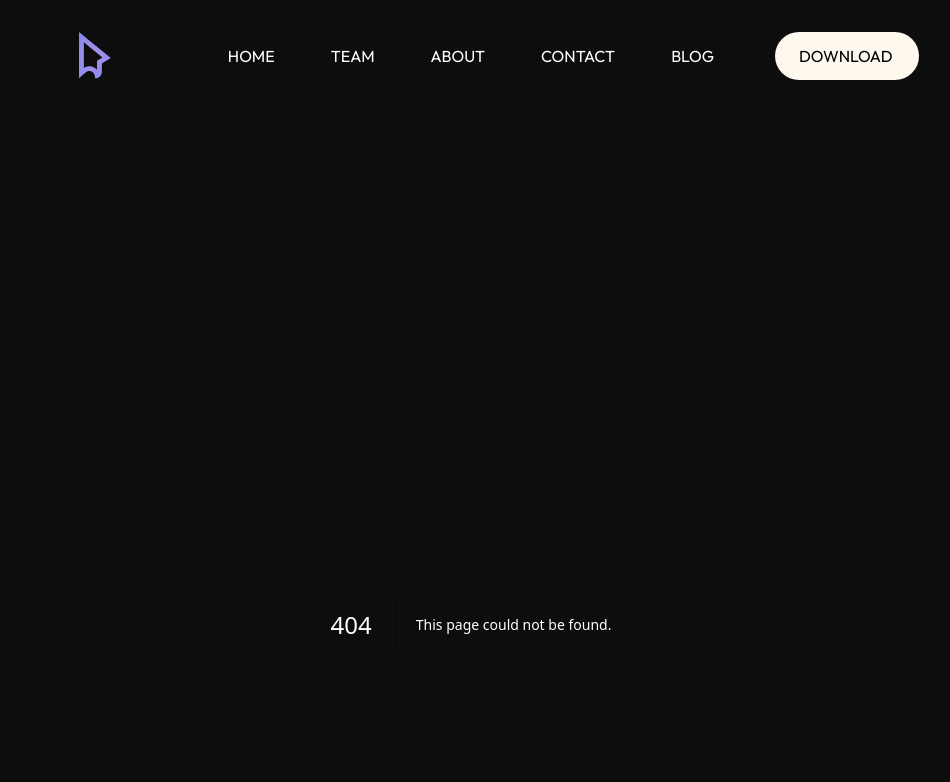
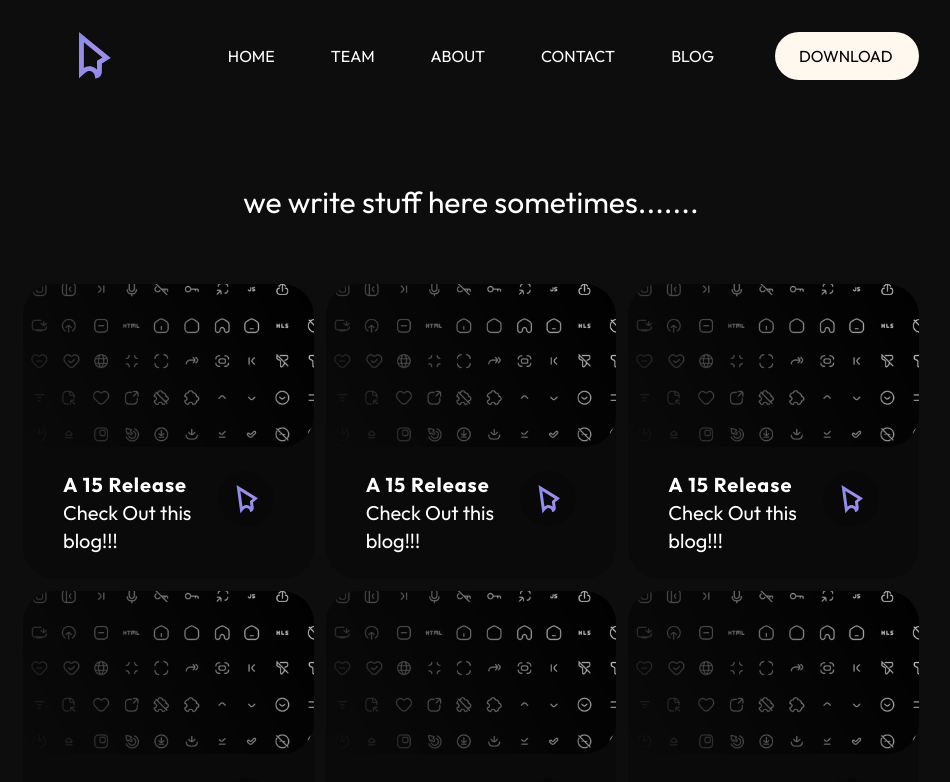
Before and after one commit to ZirgomHaidar/RisingOsSite, a Next.js app: page /blog in a window 1280 px wide. Before the commit this address had no page. Shown: the top 782 px of the page, without its empty margins (169-1119 px from the left). Built offline with nearby package versions, Linux system fonts and the light colour scheme.

Commit message:
ROS: Finish up Blog Page

```diff
--- /dev/null
+++ b/app/blog/page.tsx
@@ -0,0 +1,30 @@
+import Image from "next/image"
+import blogbg from "@/public/blogbg.png"
+import blackbglogo from "@/public/blackbglogo.svg"
+
+export default function page() {
+  return (
+    <>
+      <div className="relative -mt-10 text-center text-3xl">
+        we write stuff here sometimes.......
+      </div>
+      <div className="-mb-16 -mt-12 grid gap-3 md:grid-cols-3">
+        {[1, 2, 3, 4, 5, 6].map((item, index) => (
+          <div
+            className="z-20 flex flex-col justify-between rounded-[2rem] bg-[#0A0A0A]"
+            key={index}
+          >
+            <Image src={blogbg} alt="image1" className="rounded-[2rem]" />
+            <div className="flex justify-between px-10 py-6">
+              <span className="text-xl">
+                <h2 className="font-bold tracking-wider">A 15 Release</h2>
+                <h5 className="">Check Out this blog!!!</h5>
+              </span>
+              <Image src={blackbglogo} alt="gh" className="size-14" />
+            </div>
+          </div>
+        ))}
+      </div>
+    </>
+  )
+}
```
Also changed, not shown: public/blogbg.png (added).
